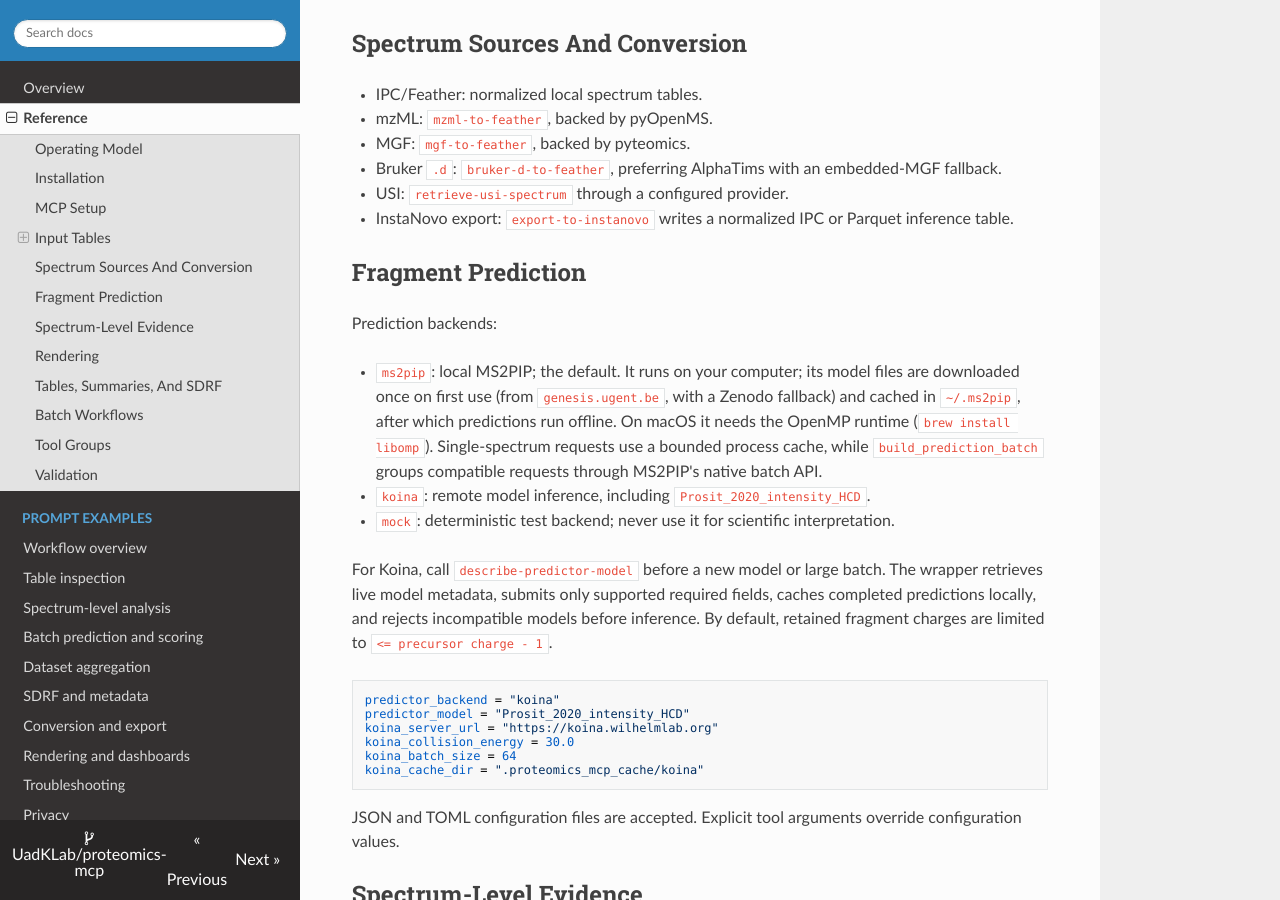
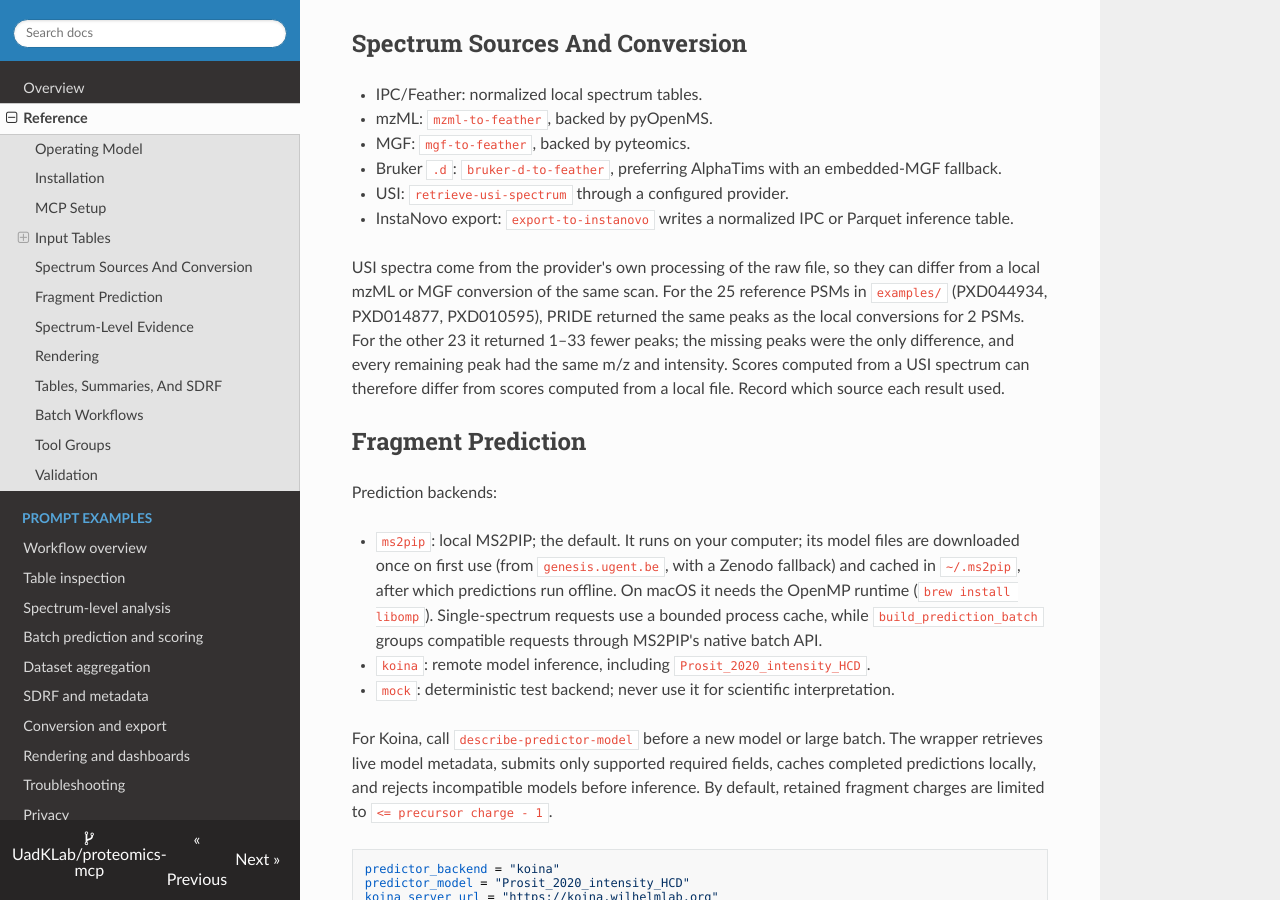
Before and after one commit to UadKLab/proteomics-mcp, an MkDocs documentation site: the page built from docs/reference.md, in a window 1280 px wide and 900 px high, scrolled down 1697 px. Built offline with MkDocs 1.6.1, drawn with Linux system fonts in a browser that asks for light colours; nearby versions of some CDN libraries.

Commit message:
docs(reference): note that USI spectra can differ from local conversions
PRIDE's spectra for the reference PSMs are a strict subset of the
authors' local mzML conversions (1-33 fewer peaks for 23 of 25 PSMs,
same m/z and intensity for the peaks it keeps), found in #30 batch 1.
Scores from USI and local spectra can therefore differ, so results
should record their spectrum source.

Refs #31

Co-Authored-By: Claude Opus 5.5 <noreply@anthropic.com>

```diff
--- a/docs/reference.md
+++ b/docs/reference.md
@@ -70,6 +70,8 @@ Required: a peptide/peptidoform and a spectrum locator (`usi`, `spectrum_id`, or
 - USI: `retrieve-usi-spectrum` through a configured provider.
 - InstaNovo export: `export-to-instanovo` writes a normalized IPC or Parquet inference table.
 
+USI spectra come from the provider's own processing of the raw file, so they can differ from a local mzML or MGF conversion of the same scan. For the 25 reference PSMs in `examples/` (PXD044934, PXD014877, PXD010595), PRIDE returned the same peaks as the local conversions for 2 PSMs. For the other 23 it returned 1–33 fewer peaks; the missing peaks were the only difference, and every remaining peak had the same m/z and intensity. Scores computed from a USI spectrum can therefore differ from scores computed from a local file. Record which source each result used.
+
 ## Fragment Prediction
 
 Prediction backends:
```
